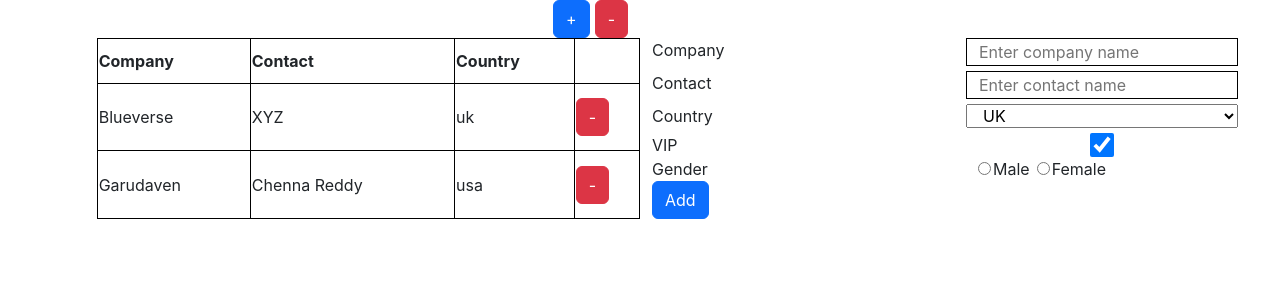
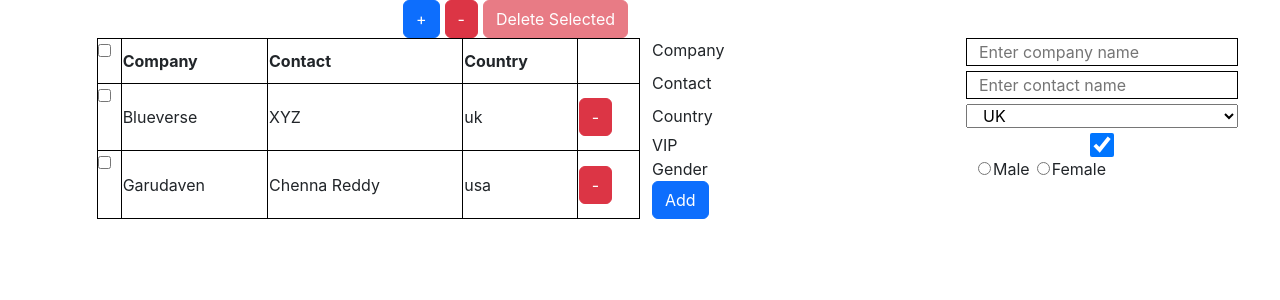
Before and after one commit to tejaksv/library-system, a React (Create React App) app: page / in a window 1280 px wide. Shown: the top 300 px of the page. Built offline with nearby package versions, Linux system fonts and the light colour scheme.

Commit message:
Addes checkbox for delete

```diff
--- a/src/TableRender.jsx
+++ b/src/TableRender.jsx
@@ -10,6 +10,8 @@ const TableRender = () => {
     const [contact, setContact] = useState("");
     const [country, setCountry] = useState("");
     const [formMode, setFormMode] = useState("create");
+    const [selectedRows, setSelectedRows] = useState([]);
+    const [selectAll, setSelectAll] = useState(false);
 
     useEffect(() => {
         setData([
@@ -22,6 +24,21 @@ const TableRender = () => {
         const findRecord = data[e.target.id];
         setEditRecord(findRecord);
         setFormMode("edit");
+    }
+    const handleCheckboxChange = (index) => {
+        setSelectedRows((prevSelected) =>
+            prevSelected.includes(index)
+                ? prevSelected.filter((i) => i !== index)
+                : [...prevSelected, index]
+        );
+    }
+    const handleSelectAll = () => {
+        if (selectAll) {
+            setSelectedRows([]);
+        } else {
+            setSelectedRows(data.map((_, index) => index));
+        }
+        setSelectAll(!selectAll);
     }
 
     const onSave = () => {
@@ -64,9 +81,20 @@ const TableRender = () => {
         setData([...copyData]);
     }
 
+//    // const deleteAllRecord = () => {
+//        // setData([]);
+//     }
+    const deleteSelectedRecords = () => {
+        setData((prevData) => prevData.filter((_, index) => !selectedRows.includes(index)));
+        setSelectedRows([]);
+        setSelectAll(false);
+    };
+
     const deleteAllRecord = () => {
         setData([]);
-    }
+        setSelectedRows([]);
+        setSelectAll(false);
+    };
 
     return (
         <>
@@ -74,12 +102,17 @@ const TableRender = () => {
                 <div className='col-6 d-flex justify-content-end'>
                     <button className='btn btn-primary' style={{ float: 'right' }}>+</button>
                     <button className='btn btn-danger' id="delete-all" onClick={deleteAllRecord} style={{ marginLeft: '5px' }}>-</button>
+                   {/* <button className='btn btn-danger' onClick={deleteAllRecord} style={{ marginLeft: '5px' }}>Delete All</button> */}
+                    <button className='btn btn-danger' onClick={deleteSelectedRecords} style={{ marginLeft: '5px' }} disabled={selectedRows.length === 0}>
+                        Delete Selected</button>
+
                 </div>
             </div>
             <div className='row'>
                 <span className='col-1'></span>
                 <table className='col-5' style={{ border: '1px solid black' }}>
                     <tr style={{ border: '1px solid black' }}>
+                        <input type="checkbox"checked={selectAll} onChange={handleSelectAll}  />
                         <th style={{ border: '1px solid black' }}>Company</th>
                         <th style={{ border: '1px solid black' }}>Contact</th>
                         <th style={{ border: '1px solid black' }}>Country</th>
@@ -89,6 +122,7 @@ const TableRender = () => {
                     </tr>
                     {data.map((entry, index) => (
                         <tr style={{ border: '1px solid black' }}>
+                            <input type="checkbox"checked={selectedRows.includes(index)}onChange={() => handleCheckboxChange(index)} />
                             <td style={{ border: '1px solid black' }} onClick={selectedRow} id={index}>{entry.company}</td>
                             <td style={{ border: '1px solid black' }}>{entry["contact-name"]}</td>
                             <td style={{ border: '1px solid black' }}>{entry?.country || "India"}</td>
@@ -115,6 +149,6 @@ const TableRender = () => {
             </div>
         </>
     )
-}
+};
 
 export default TableRender;
```
